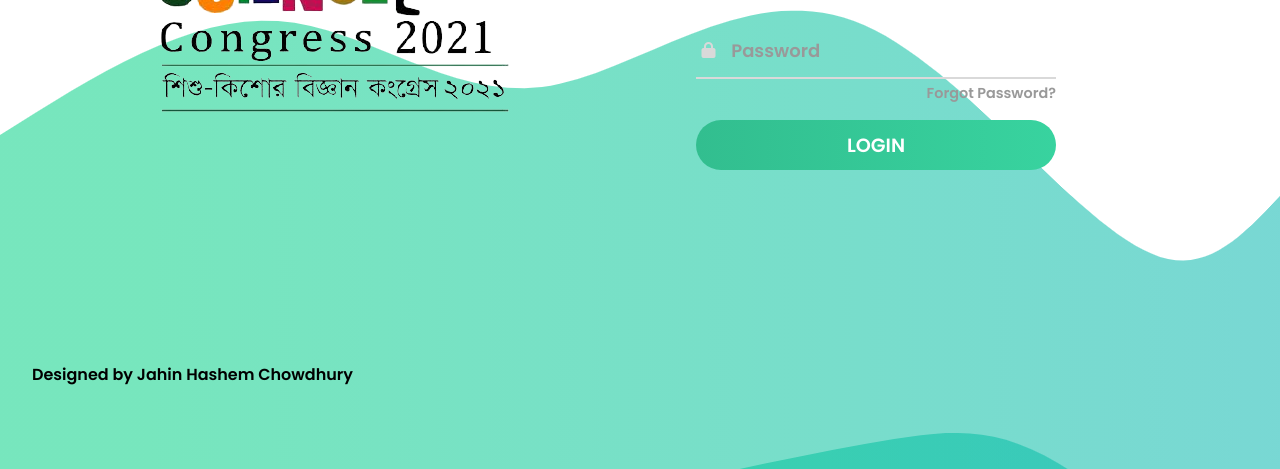
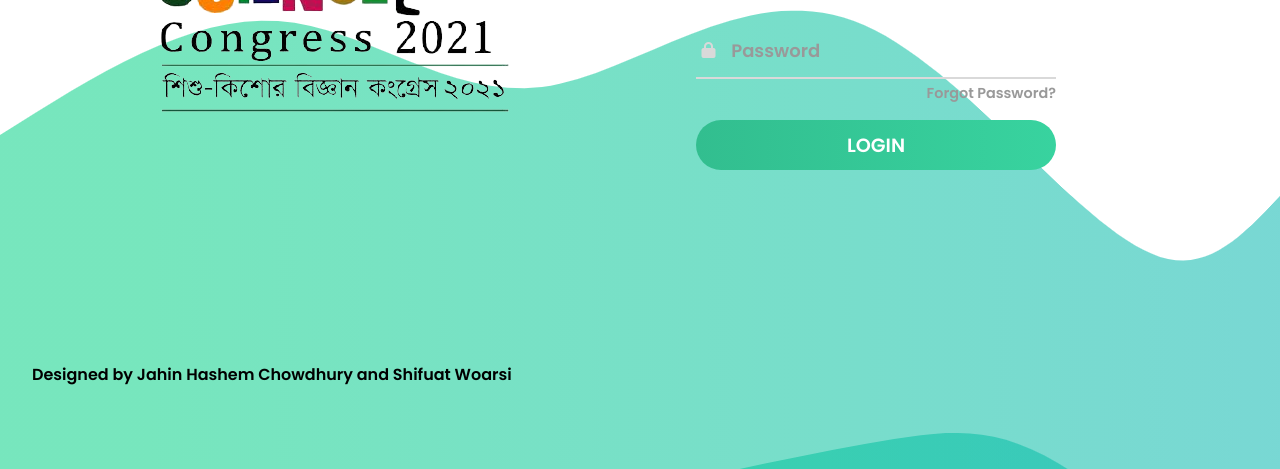
Before and after one commit to jahinhc/Login-Screen-For-Children-Science-Congress, a plain HTML site: page index.html in a window 1280 px wide. Shown: the part 331-800 px from the top of the page. Drawn offline with Linux system fonts and the light colour scheme.

Commit message:
Update index.html

```diff
--- a/index.html
+++ b/index.html
@@ -89,11 +89,11 @@
         </div>
 
 <p> Designed by
-   Jahin Hashem Chowdhury </p>
+   Jahin Hashem Chowdhury and Shifuat Woarsi</p>
     </div>
            		   </div>
 
-    <script type="text/javascript" src="main.js"></script>
+
 
 </body>
 
```
